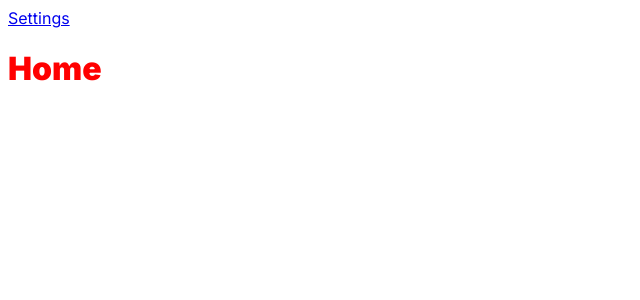
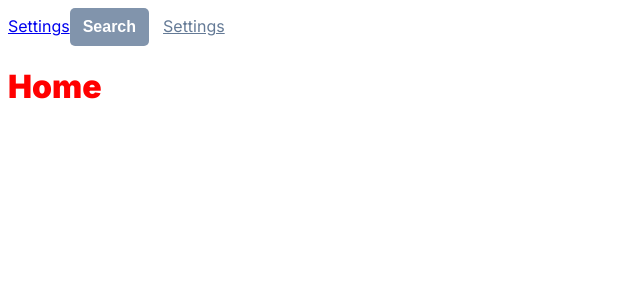
Before and after one commit to AgonIdrizi/addressBook, a React app: page / in a window 1280 px wide. Shown: the top 300 px of the page, without its empty margins (0-640 px from the left). Built offline with nearby package versions, Linux system fonts and the light colour scheme.

Commit message:
style Button, Navlink components

```diff
--- /dev/null
+++ b/src/components/UI/Button/Button.scss
@@ -0,0 +1,25 @@
+.button {
+  cursor: pointer;
+  display: inline-block;
+  font-weight: 400;
+  color: #212529;
+  text-align: center;
+  background-color: transparent;
+  border: 1px solid transparent;
+  padding: 0.375rem 0.75rem;
+  font-size: 1rem;
+  line-height: 1.5;
+  border-radius: 0.25rem;
+  transition: color 0.15s ease-in-out, background-color 0.15s ease-in-out,
+    border-color 0.15s ease-in-out;
+}
+
+.primary {
+  background-color: #8194ac;
+  color: white;
+  font-weight: 600;
+  border-radius: 5px;
+  &:hover {
+    background-color: #bfc8d4;
+  }
+}
--- /dev/null
+++ b/src/components/UI/Button/Button.tsx
@@ -0,0 +1,24 @@
+import React from 'react';
+import { ButtonProps } from './Button.types';
+import './Button.scss';
+
+export const TYPES = {
+  PRIMARY: 'primary'
+};
+
+const Button: React.FunctionComponent<ButtonProps> = ({
+  buttonType,
+  onClick,
+  children
+}): JSX.Element => {
+  return (
+    <button
+      onClick={onClick}
+      className={`button ${buttonType ? buttonType : 'primary'}`}
+    >
+      {children}
+    </button>
+  );
+};
+
+export default Button;
--- /dev/null
+++ b/src/components/UI/Button/Button.types.ts
@@ -0,0 +1,4 @@
+export interface ButtonProps {
+  buttonType: string;
+  onClick(event: React.MouseEvent<HTMLButtonElement>): void
+}
--- /dev/null
+++ b/src/components/UI/NavLink/NavLink.scss
@@ -0,0 +1,15 @@
+.NavLink {
+  border: 1px solid transparent;
+  padding: 0.375rem 0.75rem;
+  font-size: 1rem;
+  line-height: 1.5;
+  border-radius: 0.25rem;
+  transition: color 0.15s ease-in-out, border-color 0.15s ease-in-out;
+  background-color: transparent;
+  color: #647a96;
+  border-width: 2px;
+  border-radius: 5px;
+  &:hover {
+    border-color: #8194ac;
+  }
+}
--- /dev/null
+++ b/src/components/UI/NavLink/NavLink.tsx
@@ -0,0 +1,17 @@
+import React from 'react';
+import { Link } from 'react-router-dom';
+import { NavLinkProps } from './NavLink.types';
+import './NavLink.scss';
+
+const NavLink: React.FunctionComponent<NavLinkProps> = ({
+  linkTo,
+  children
+}) => {
+  return (
+    <Link className="NavLink" to={linkTo}>
+      {children}
+    </Link>
+  );
+};
+
+export default NavLink;
--- /dev/null
+++ b/src/components/UI/NavLink/NavLink.types.ts
@@ -0,0 +1,3 @@
+export interface NavLinkProps {
+  linkTo: string;
+}
--- a/src/screens/Home/Home.tsx
+++ b/src/screens/Home/Home.tsx
@@ -1,11 +1,17 @@
 import React from 'react';
 import { Link } from 'react-router-dom';
+import NavLink from '../../components/UI/NavLink/NavLink';
+import Button, { TYPES } from '../../components/UI/Button/Button';
 import './Home.scss';
 
 const Home = (): JSX.Element => {
   return (
     <div className="Home">
       <Link to="/settings">Settings</Link>
+      <Button onClick={() => console.log('onCLick')} buttonType={TYPES.PRIMARY}>
+        Search
+      </Button>
+      <NavLink linkTo="/settings">Settings</NavLink>
       <h1>Home</h1>
     </div>
   );
```
